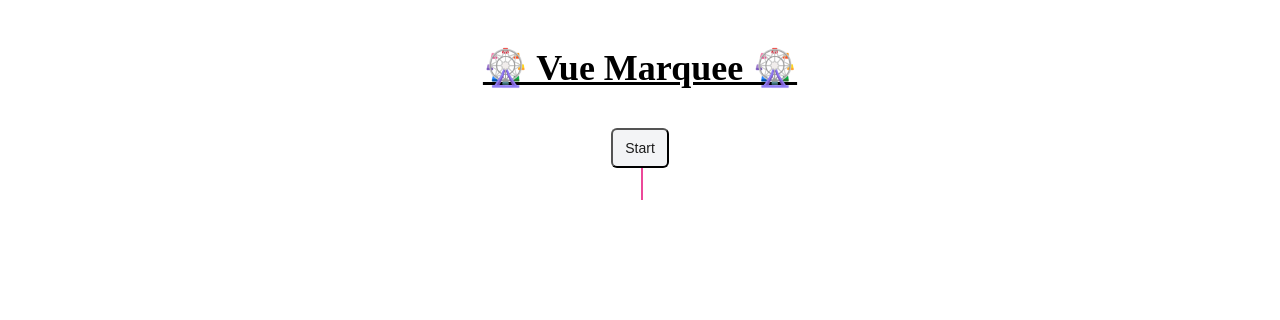
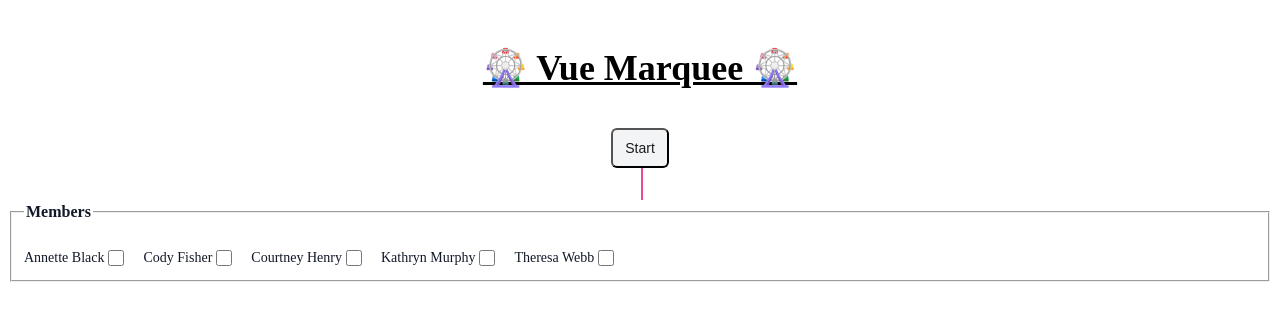
Before and after one commit to willnguyen1312/vue-marquee-wheel, a Vue app: page / in a window 1280 px wide. Shown: the top 320 px of the page. Built offline with nearby package versions, Linux system fonts and the light colour scheme.

Commit message:
Add member list 💞

```diff
--- a/src/App.vue
+++ b/src/App.vue
@@ -107,6 +107,14 @@ const buttonTextLookup = {
   moving: "Stop",
   slowing: "Slowing",
 };
+
+const people = [
+  { id: 1, name: "Annette Black" },
+  { id: 2, name: "Cody Fisher" },
+  { id: 3, name: "Courtney Henry" },
+  { id: 4, name: "Kathryn Murphy" },
+  { id: 5, name: "Theresa Webb" },
+];
 </script>
 
 <template>
@@ -155,4 +163,35 @@ const buttonTextLookup = {
       ></div>
     </div>
   </div>
+
+  <fieldset>
+    <legend class="text-base font-semibold leading-6 text-gray-900">
+      Members
+    </legend>
+    <div
+      class="mt-4 divide-y flex gap-4 divide-gray-200 border-b border-t border-gray-200"
+    >
+      <div
+        v-for="(person, personIdx) in people"
+        :key="personIdx"
+        class="relative flex items-start"
+      >
+        <div class="min-w-0 flex-1 text-sm leading-6">
+          <label
+            :for="`person-${person.id}`"
+            class="select-none font-medium text-gray-900"
+            >{{ person.name }}</label
+          >
+        </div>
+        <div class="flex h-6 items-center">
+          <input
+            :id="`person-${person.id}`"
+            :name="`person-${person.id}`"
+            type="checkbox"
+            class="h-4 w-4 rounded border-gray-300 text-indigo-600 focus:ring-indigo-600"
+          />
+        </div>
+      </div>
+    </div>
+  </fieldset>
 </template>
```
